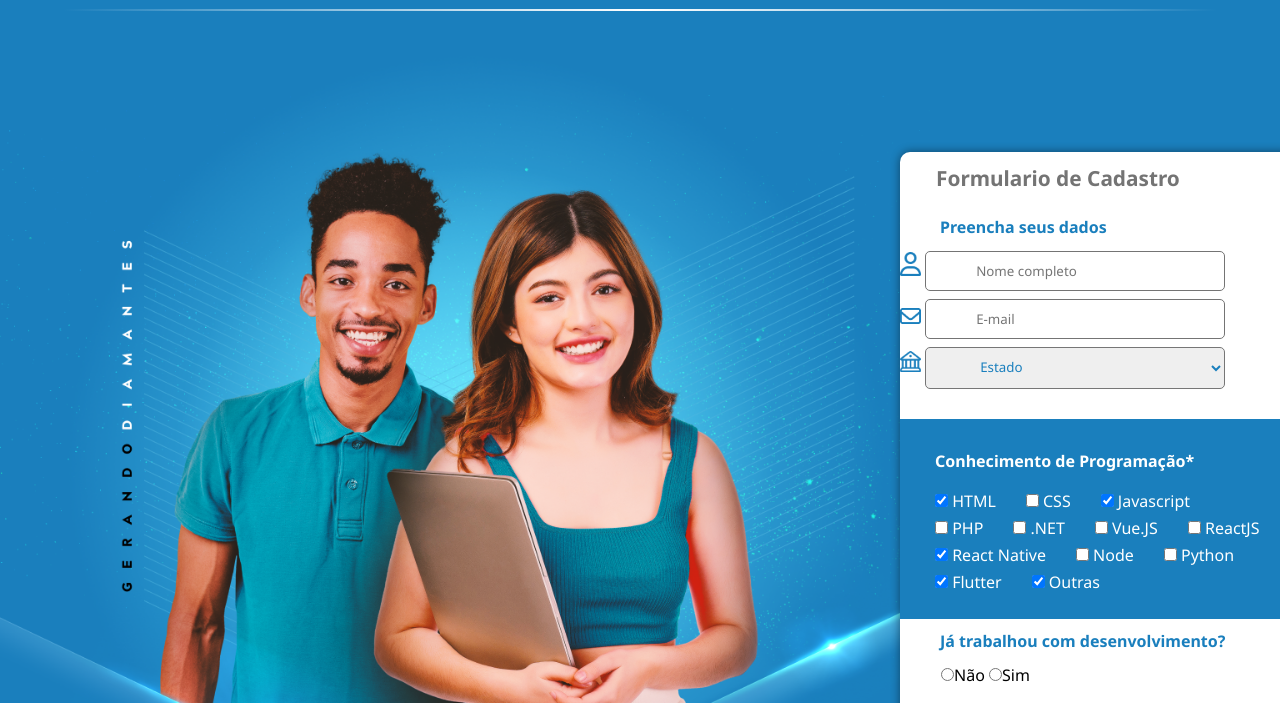
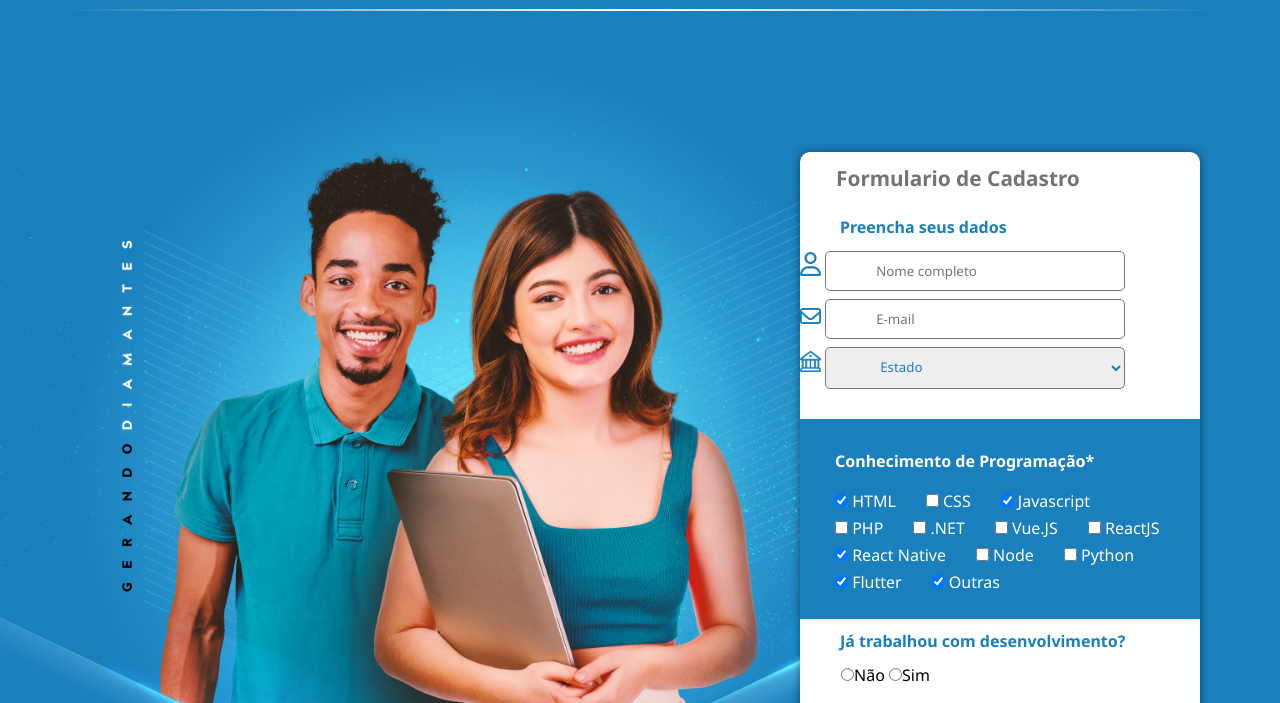
Before and after one commit to gabrielvieira-web/projeto-netuno, a plain HTML site: page netuno/index.html in a window 1280 px wide. Shown: the part 56-759 px from the top of the page. Drawn offline with Linux system fonts and the light colour scheme.

Commit message:
Update style.css

```diff
--- a/netuno/estilos/style.css
+++ b/netuno/estilos/style.css
@@ -73,7 +73,7 @@ section#login {
     border-radius: 10px;
     box-shadow: 0px 0px 10px rgba(0, 0, 0, 0.466);
 
-    transform: translateX(-75%);
+    transform: translateX(-100%);
 }
 
 form {
```
